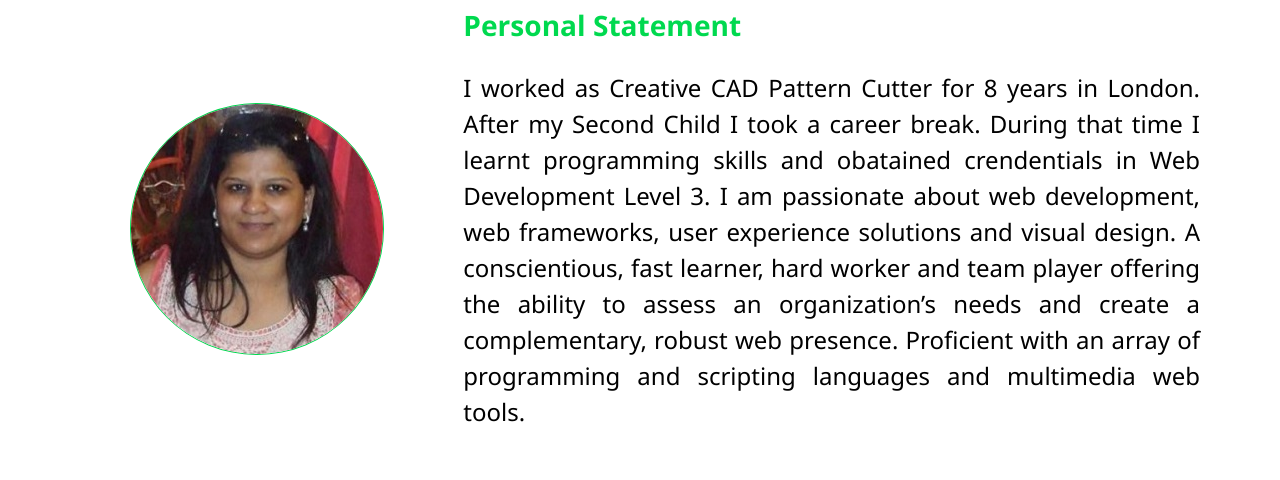
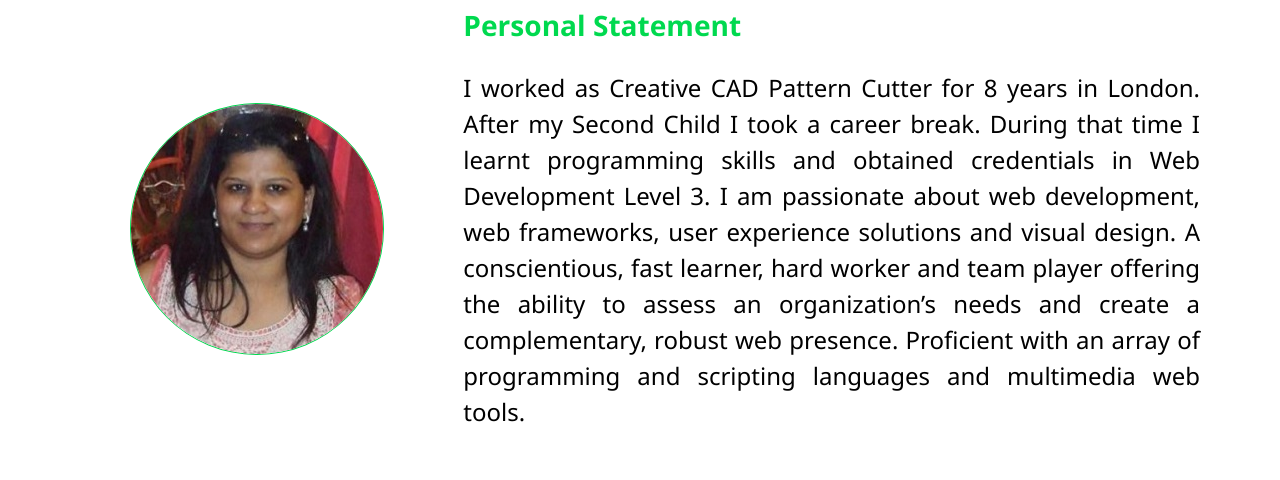
Before and after one commit to aa-shi/aashi, a website: page dist/about.html in a window 1280 px wide. Shown: the part 294-774 px from the top of the page. Drawn offline with Linux system fonts and the light colour scheme.

Commit message:
spelling

```diff
--- a/dist/about.html
+++ b/dist/about.html
@@ -54,7 +54,7 @@
         <p>
           I worked as Creative CAD Pattern Cutter for 8 years in London. After
           my Second Child I took a career break. During that time I learnt
-          programming skills and obatained crendentials in Web Development
+          programming skills and obtained credentials in Web Development
           Level 3. I am passionate about web development, web frameworks, user
           experience solutions and visual design. A conscientious, fast
           learner, hard worker and team player offering the ability to assess
```
